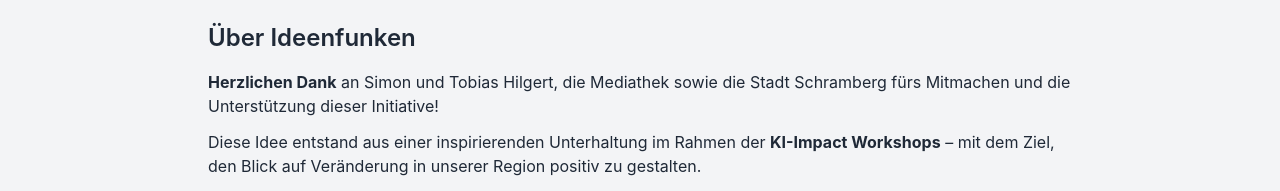
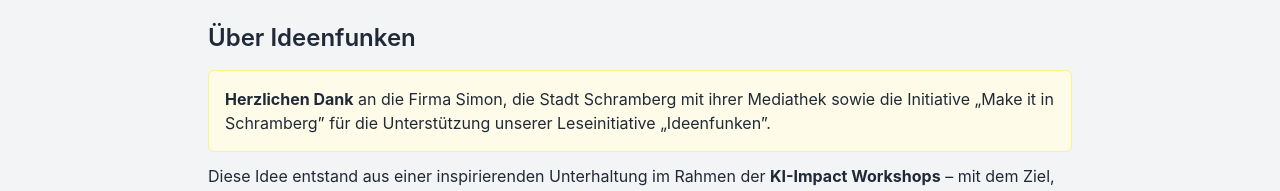
Before and after one commit to finnern/ideenfunken, a React (Vite) app: page / in a window 1280 px wide. Shown: the part 474-665 px from the top of the page. Built offline with nearby package versions, Linux system fonts and the light colour scheme; no server answers; the database is empty.

Commit message:
Update about section text
Update the first paragraph in the "About" section with the new thank you text.
Update the second paragraph in the "About" section with the new text about strengthening courage and openness.
Highlight the second paragraph in yellow.

```diff
--- a/src/App.tsx
+++ b/src/App.tsx
@@ -262,13 +262,13 @@ function App() {
         <section id="about-section" className="max-w-4xl mx-auto px-4 py-12">
           <h2 className="text-2xl font-semibold mb-4">Über Ideenfunken</h2>
 
-          <p className="mb-3"><strong>Herzlichen Dank</strong> an Simon und Tobias Hilgert, die Mediathek sowie die Stadt Schramberg fürs Mitmachen und die Unterstützung dieser Initiative!</p>
+          <p className="mb-3 rounded-md border border-yellow-200 bg-yellow-50 p-4"><strong>Herzlichen Dank</strong> an die Firma Simon, die Stadt Schramberg mit ihrer Mediathek sowie die Initiative „Make it in Schramberg” für die Unterstützung unserer Leseinitiative „Ideenfunken”.</p>
 
           <p className="mb-3">Diese Idee entstand aus einer inspirierenden Unterhaltung im Rahmen der <strong>KI-Impact Workshops</strong> – mit dem Ziel, den Blick auf Veränderung in unserer Region positiv zu gestalten.</p>
 
           <p className="mb-3">Mit den empfohlenen Büchern möchten wir Menschen erreichen, ihre Kreativität zu entfalten, innovativer zu denken, die Augen für neue Möglichkeiten zu öffnen – und sich die Erlaubnis zu geben, einfach mal etwas Neues auszuprobieren.</p>
 
-          <p className="mb-8"><strong>Ideenfunken</strong> möchte dazu beitragen, diesen Mut und diese Offenheit in Schramberg und den umliegenden Gemeinden zu stärken und die Bewegung für positiven Wandel sichtbar zu machen.</p>
+          <p className="mb-8 rounded-md border border-yellow-200 bg-yellow-50 p-4"><strong>Ideenfunken</strong> möchte dazu beitragen, diesen Mut und diese Offenheit in Schramberg und den umliegenden Gemeinden zu stärken – und eine Bewegung zu fördern, in der Menschen ermutigt werden, Neues auszuprobieren und wissen, dass eine Gemeinschaft hinter ihnen steht, die ihnen hilft, erfolgreich zu sein.</p>
 
           <h3 className="text-xl font-semibold mb-2">Wie funktioniert es?</h3>
           <ol className="list-decimal pl-6 space-y-2">
```
